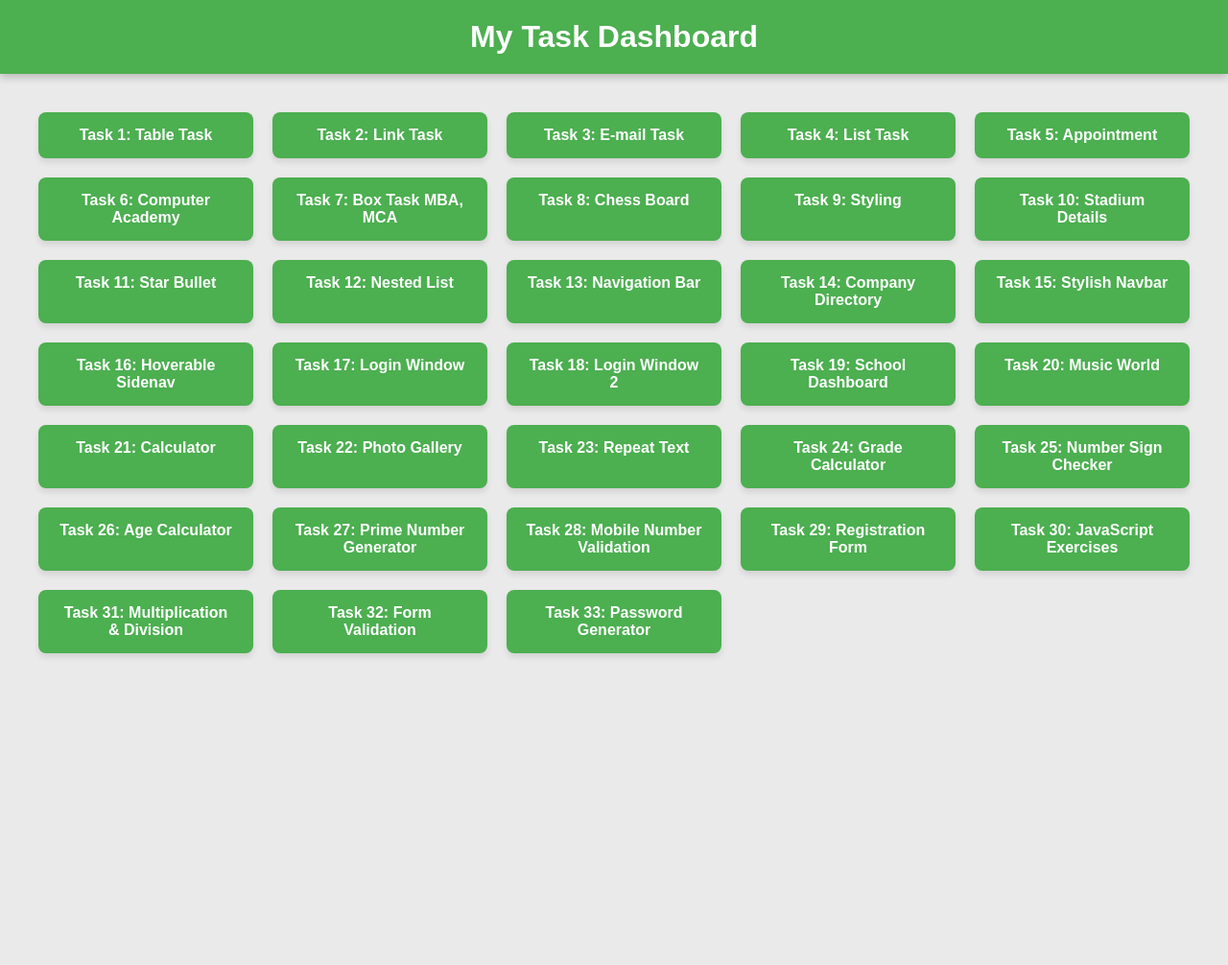
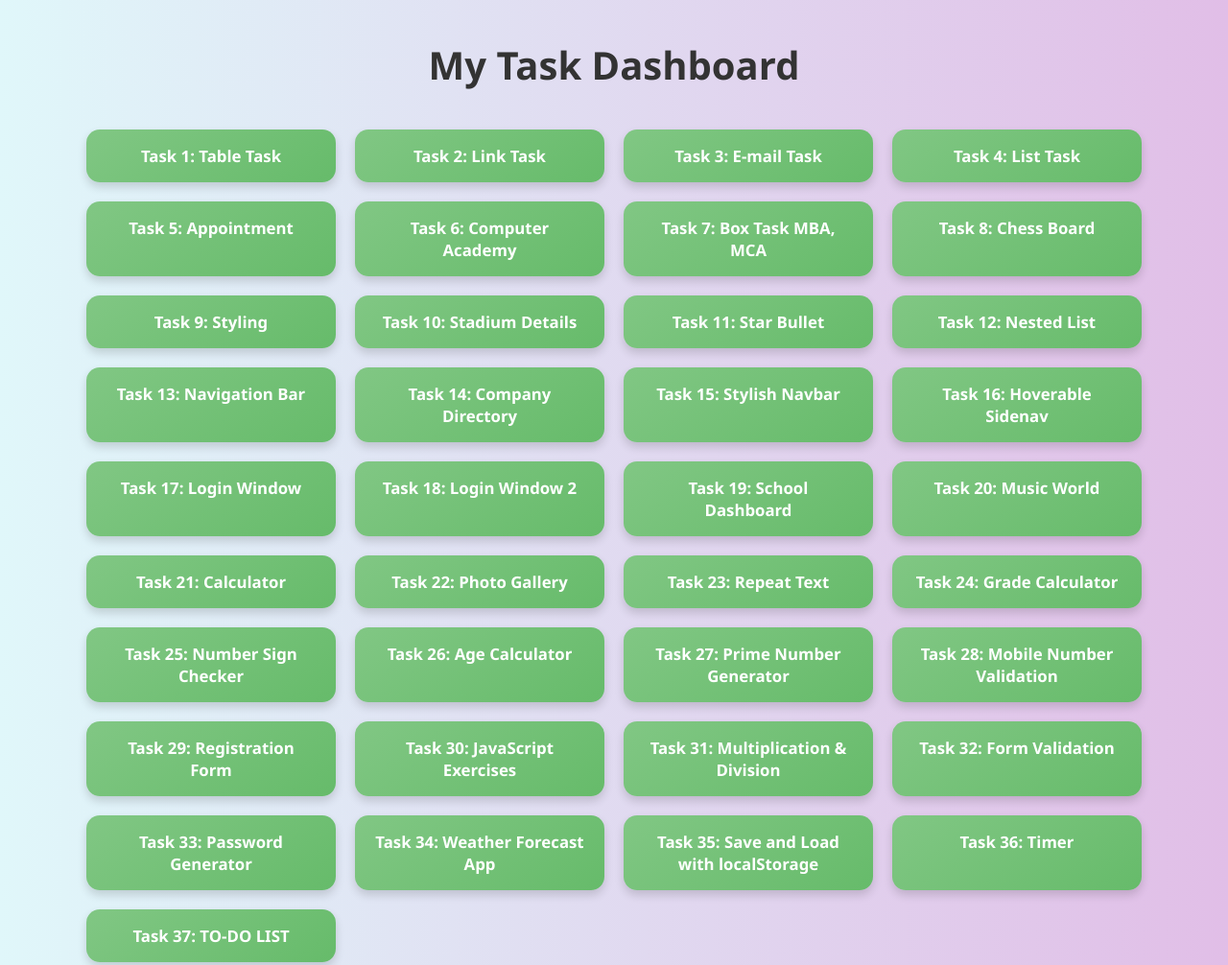
Before and after one commit to Pratyush-dev-debug/Mern_Stack_Development, a website: page index.html in a window 1280 px wide. Shown: the top 1006 px of the page at 96% size. Before the commit the page ends 800 px from the top, so only its background shows below. Drawn offline with Linux system fonts and the light colour scheme.

Commit message:
Update index.html

```diff
--- a/index.html
+++ b/index.html
@@ -2,67 +2,66 @@
 <html lang="en">
 <head>
     <meta charset="UTF-8" />
-    <meta name="viewport" content="width=device-width, initial-scale=1" />
+    <meta name="viewport" content="width=device-width, initial-scale=1.0" />
     <title>My Task Dashboard</title>
     <style>
-        body {
-            font-family: Arial, sans-serif;
-            background: #eaeaea;
+        * {
+            box-sizing: border-box;
             margin: 0;
             padding: 0;
         }
 
-        header {
-            background-color: #4CAF50;
-            color: white;
-            padding: 20px 0;
-            text-align: center;
-            box-shadow: 0 4px 8px rgba(0, 0, 0, 0.2);
+        body {
+            font-family: 'Segoe UI', sans-serif;
+            background: linear-gradient(to right, #e0f7fa, #e1bee7);
+            padding: 40px 20px;
         }
 
         h1 {
-            margin: 0;
-            font-size: 2em;
+            text-align: center;
+            color: #333;
+            margin-bottom: 40px;
+            font-size: 2.5em;
         }
 
         .task-links {
             display: grid;
             grid-template-columns: repeat(auto-fit, minmax(220px, 1fr));
             gap: 20px;
-            padding: 40px 20px;
-            max-width: 1200px;
+            max-width: 1100px;
             margin: auto;
         }
 
         .task-links a {
             display: block;
+            padding: 16px 20px;
             text-align: center;
-            padding: 15px 20px;
-            background-color: #4CAF50;
+            text-decoration: none;
+            font-weight: 600;
+            font-size: 1.05rem;
+            border-radius: 14px;
+            background: linear-gradient(145deg, #81c784, #66bb6a);
             color: white;
-            text-decoration: none;
-            border-radius: 8px;
-            box-shadow: 0 4px 6px rgba(0, 0, 0, 0.1);
+            box-shadow: 0 5px 10px rgba(0, 0, 0, 0.15);
             transition: all 0.3s ease;
-            font-weight: bold;
         }
 
         .task-links a:hover {
-            background-color: #388e3c;
-            transform: scale(1.05);
+            background: linear-gradient(145deg, #66bb6a, #388e3c);
+            transform: translateY(-4px);
+            box-shadow: 0 10px 15px rgba(0, 0, 0, 0.25);
         }
 
-        @media (max-width: 500px) {
-            .task-links {
-                grid-template-columns: 1fr;
+        @media screen and (max-width: 500px) {
+            h1 {
+                font-size: 2em;
             }
         }
     </style>
 </head>
 <body>
-<header>
-    <h1>My Task Dashboard</h1>
-</header>
+
+<h1>My Task Dashboard</h1>
 
 <div class="task-links">
     <a href="task1.html">Task 1: Table Task</a>
@@ -98,6 +97,11 @@
     <a href="task31.html">Task 31: Multiplication & Division</a>
     <a href="task32.html">Task 32: Form Validation</a>
     <a href="task33.html">Task 33: Password Generator</a>
+    <a href="task34.html" class="task">Task 34: Weather Forecast App</a>
+    <a href="task35.html" class="task">Task 35: Save and Load with localStorage</a>
+    <a href="task36.html" class="task" >Task 36: Timer</a>
+    <a href="task37.html" class="task" target="_blank">Task 37: TO-DO LIST</a>
 </div>
+
 </body>
 </html>
```
